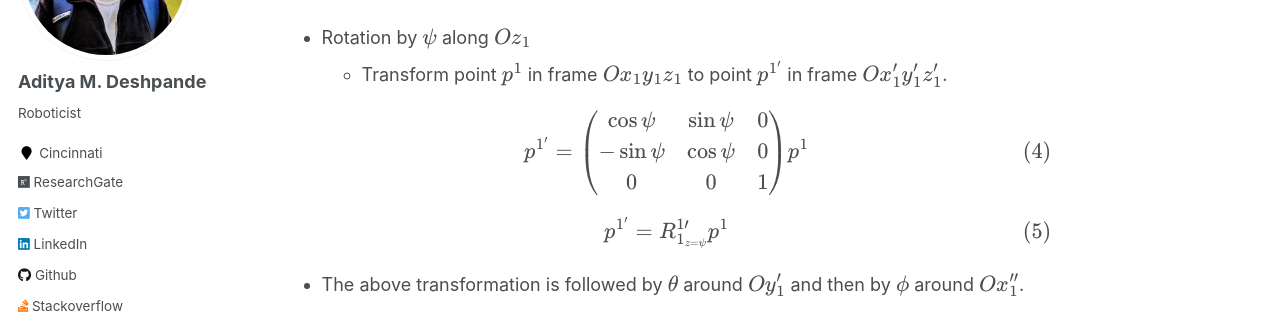
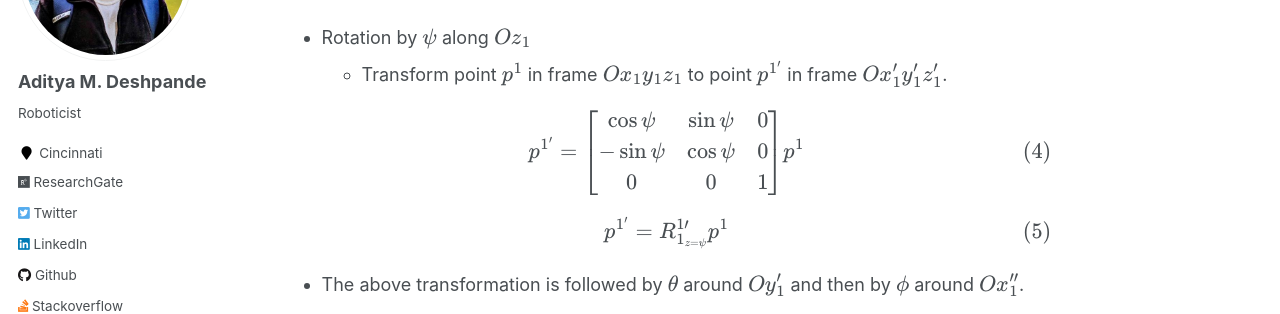
Before and after one commit to adipandas/adipandas.github.io, a Jekyll site: the page built from _posts/2020-02-10-euler-rotation.md, in a window 1280 px wide and 900 px high, scrolled down 2480 px. Shown: the part 150-464 px from the top of the window. Built offline with Jekyll 4.4.1, drawn with Linux system fonts in a browser that asks for light colours; some web fonts are replaced; formulas are drawn with MathJax 3; comment, search, counter and statistics services are not loaded; some of the changed text lies outside the part shown.

Commit message:
Update 2020-02-10-euler-rotation.md

```diff
--- a/_posts/2020-02-10-euler-rotation.md
+++ b/_posts/2020-02-10-euler-rotation.md
@@ -91,28 +91,27 @@ Now, with the help of euler angles, transform the point given in **start** frame
 * Rotation by $$\psi$$ along $$Oz_{1}$$
     * Transform point **$$p^{1}$$** in frame $$Ox_{1}y_{1}z_{1}$$ to point **$$p^{1^{\prime}}$$** in frame $Ox_{1}^{\prime}y_{1}^{\prime}z_{1}^{\prime}$.
 
-$$
-p^{1^{\prime}} = \begin{pmatrix}
-\cos\psi & \sin\psi & 0\\
--\sin\psi & \cos\psi & 0\\
+$$p^{1^{\prime}} = \begin{bmatrix}
+\cos\psi & \sin\psi & 0 \\
+-\sin\psi & \cos\psi & 0 \\
 0 & 0 & 1
-\end{pmatrix} p^{1}$$
+\end{bmatrix} p^{1}$$
 
 $$p^{1^{\prime}} = R_{1_{z=\psi}}^{1\prime} p^{1}$$
 
 * The above transformation is followed by $$\theta$$ around $$Oy_{1}^{\prime}$$ and then by $$\phi$$ around $$Ox_{1}^{\prime\prime}$$.
 
 $$p^{1^{\prime\prime}} = \begin{pmatrix}
-\cos \theta & 0 & -\sin \theta\\
-0 & 1 & 0\\
+\cos \theta & 0 & -\sin \theta \\
+0 & 1 & 0 \\
 \sin \theta & 0 & \cos \theta
 \end{pmatrix} p^{1^{\prime}}$$
 
 $$p^{1^{\prime\prime}} = R_{1^{\prime}_{y=\theta}}^{1^{\prime\prime}} p^{1^{\prime}}$$
 
 $$p^{2} = \begin{pmatrix}
-1 & 0 & 0\\
-0 & \cos \phi & \sin \phi\\
+1 & 0 & 0 \\
+0 & \cos \phi & \sin \phi \\
 0 & -\sin \phi & \cos \phi
 \end{pmatrix} p^{1^{\prime\prime}}$$
 
```
